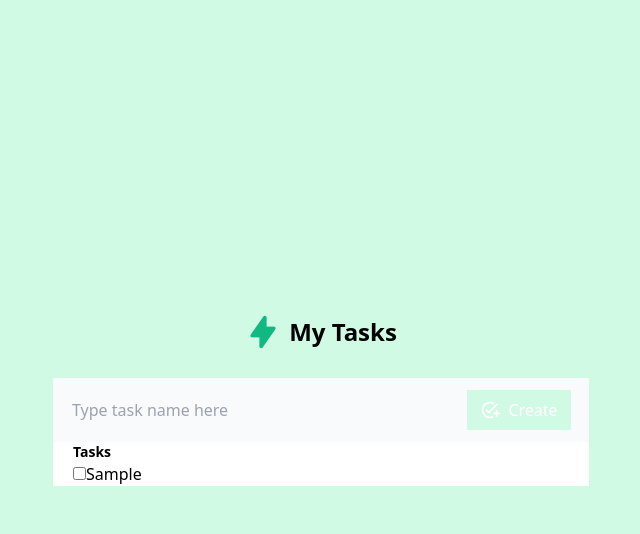
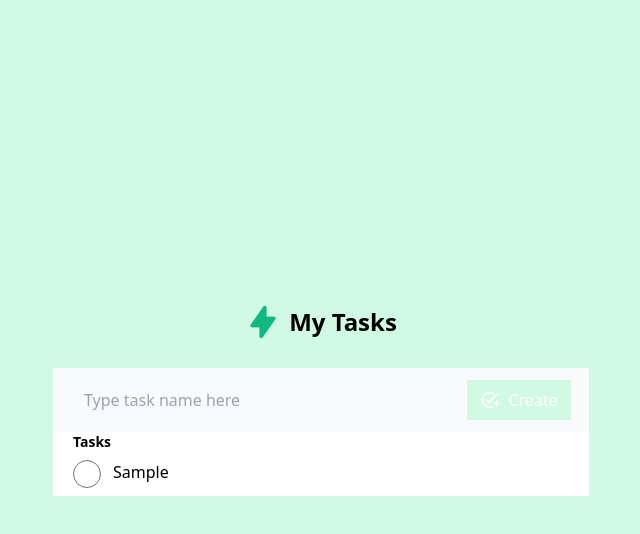
Before and after one commit to Trishana9/Todolist, a plain HTML site: page index.html in a window 1280 px wide. Both pictures are taken after typing "Sample" into the empty fields and a click on the button "Create". Shown: the whole page, without its empty margins (319-959 px from the left). Drawn offline with nearby package versions, Linux system fonts and the light colour scheme.

Commit message:
js implemented

```diff
--- a/index.html
+++ b/index.html
@@ -4,8 +4,9 @@
     <title> Javascript Modal</title>
     <meta charset="UTF-8">
     <meta name="viewport" content="width=device-width, initial-scale=1.0">
-    <script src="https://cdn.tailwindcss.com"></script>
-    <link rel="stylesheet" href="css/style.css">
+    <script src="https://cdn.tailwindcss.com/"></script>
+    <link href="https://unpkg.com/@tailwindcss/forms@0.2.1/dist/forms.min.css" rel="stylesheet">
+   <link rel="stylesheet" href="css/style.css">
     <script defer src="script.js"></script>
   </head>
   <body class="bg-emerald-100 h-screen flex flex-col items-center justify-center">
@@ -22,14 +23,10 @@
             <div class="pl-5">
               <p class="text-sm font-bold ">Tasks</p>
              <div id="toDoContainer">
-
              </div>
           </div>
 
       </div>
 
-      <!-- <button onclick="geek()">Click me!</button>
-      <br>
-      <div id = "myDiv"></div> -->
   </body>
   </html>
--- a/script.js
+++ b/script.js
@@ -2,12 +2,14 @@ let addToDoButton = document.getElementById('addToDo');
 let toDoContainer = document.getElementById('toDoContainer');
 let inputField = document.getElementById('inputField');
 
-inputField.addEventListener('click', function(){
-
+inputField.addEventListener('input', function(){
+    addToDoButton.classList.add('bg-emerald-600')
 
 })
 
+
 addToDoButton.addEventListener('click', function(){
+    addToDoButton.classList.remove('bg-emerald-600')
 
     if (inputField.value == null || inputField.value == "") return
 
@@ -22,6 +24,19 @@ addToDoButton.addEventListener('click', function(){
     // Assigning the attributes
     // to created checkbox
     checkbox.type = "checkbox";
+    checkbox.name = "checkbox";
+    checkbox.id = "checkbox";
+
+    // added the classes to the checkbox
+    checkbox.classList.add('mr-3')
+    checkbox.classList.add('my-2')
+    checkbox.classList.add('text-emerald-500')
+    checkbox.classList.add('focus:ring-0')
+    checkbox.classList.add('focus:ring-offset-0')
+    checkbox.classList.add('rounded-full')
+    checkbox.classList.add('h-7')
+    checkbox.classList.add('w-7')
+
 
     // appending the inputed value to the label tag
     label.appendChild(document.createTextNode(inputField.value));
```
